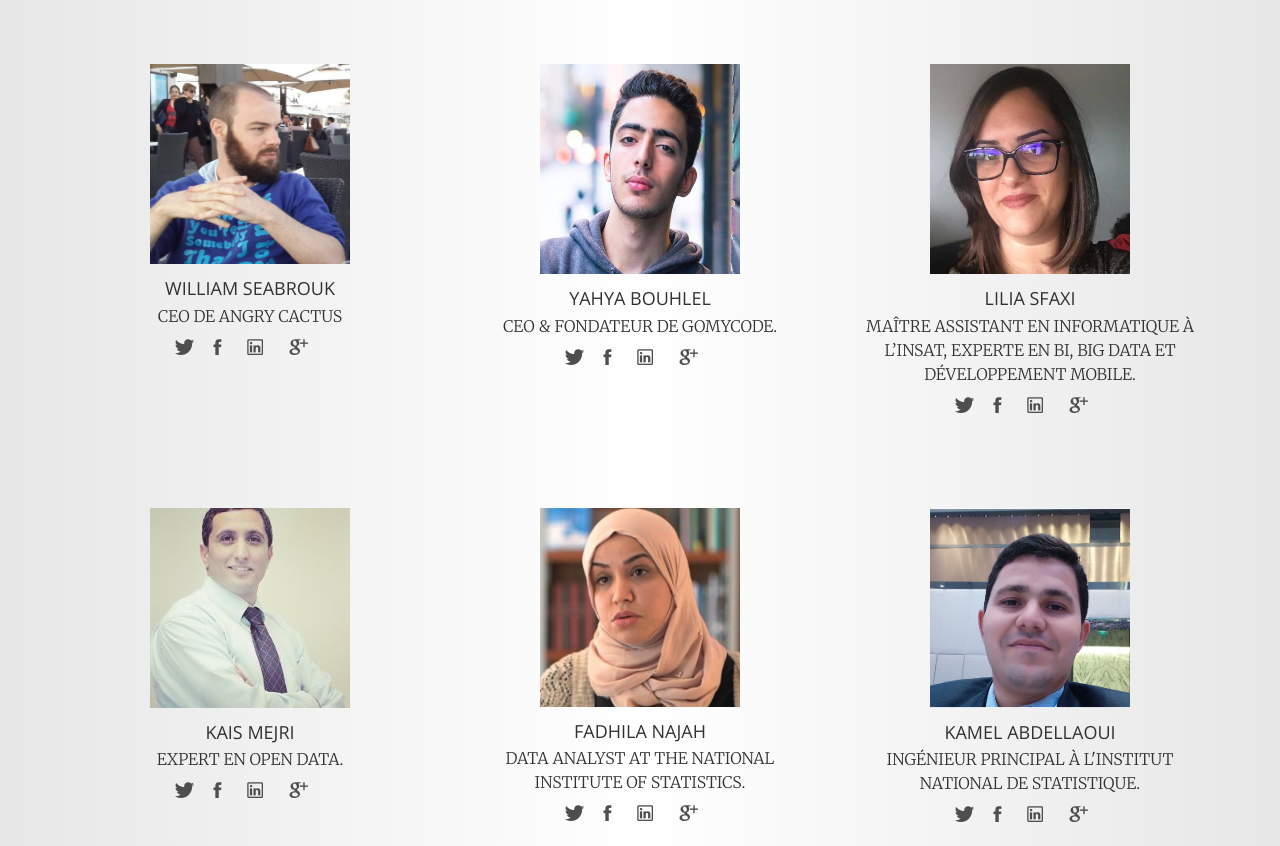
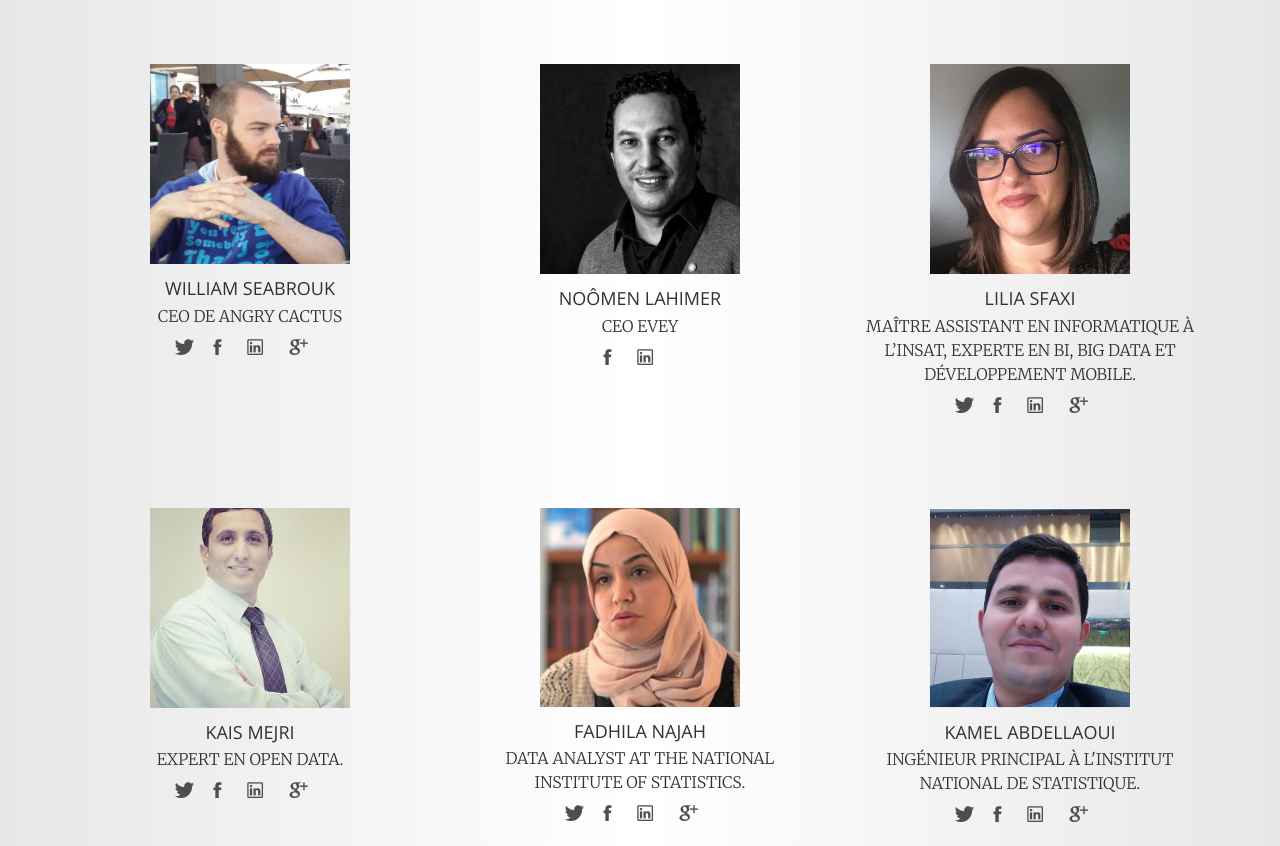
Before and after one commit to SafaTelli/big-data-hackathon-website, a plain HTML site: page index.html in a window 1280 px wide. Shown: the part 7490-8336 px from the top of the page. Drawn offline with nearby package versions, Linux system fonts and the light colour scheme; files whose address does not match are found by name.

Commit message:
coaches added

```diff
--- a/index.html
+++ b/index.html
@@ -961,16 +961,14 @@ Les équipes sont libres de choisir tout type de ‘produit data’ pourvu qu’
                 <div class="col-md-4">
                     <div class="speaker">
                         <figure>
-                            <img alt="" class="img-responsive center-block" src="assets/images/coachs/c-8.png"
+                            <img alt="" class="img-responsive center-block" src="assets/images/coachs/nooman.jpg"
                             style="height:210px !important" />
                         </figure>
-                        <h4>Yahya BOUHLEL</h4>
-                        <p>CEO & Fondateur de GOMYCODE.</p>
+                        <h4>Noômen lahimer</h4>
+                        <p>CEO EVEY</p>
                         <ul class="social-block">
-                            <li><a href="https://twitter.com/yahyacode"><i class="ion-social-twitter"></i></a></li>
-                            <li><a href="https://www.facebook.com/yahyacode"><i class="ion-social-facebook"></i></a></li>
-                            <li><a href="https://www.linkedin.com/in/yahyabouhlel/"><i class="ion-social-linkedin-outline"></i></a></li>
-                            <li><a href="https://plus.google.com/106223427918232329646"><i class="ion-social-googleplus"></i></a></li>
+                            <li><a href="https://www.facebook.com/noomen.lahimer"><i class="ion-social-facebook"></i></a></li>
+                            <li><a href="https://www.linkedin.com/in/noomen-lahimer-17567716/"><i class="ion-social-linkedin-outline"></i></a></li>
                         </ul>
                     </div>
                 </div>
@@ -1125,10 +1123,11 @@ Les équipes sont libres de choisir tout type de ‘produit data’ pourvu qu’
                     <div class="speaker">
                             <img alt="" class="img-responsive center-block" src="assets/images/coachs/slim.jpg" style="height:210px !important" />
                         </figure>
-                        <h4>Slim Mesfar</h4>
+                        <h4>Dr. Slim MESFAR</h4>
 
 
-                        <p>Expert en e-Commerce et Web Marketing</p>
+
+                        <p>Maitre Assistant à l'IHEC de Carthage & Formateur / Coach agile</p>
                         <ul class="social-block">
 
                             <li><a href="https://www.facebook.com/slim.mesfar"><i class="ion-social-facebook"></i></a></li>
```
Also changed, not shown: assets/images/coachs/nooman.jpg (added), assets/images/coachs/slim.jpg.
